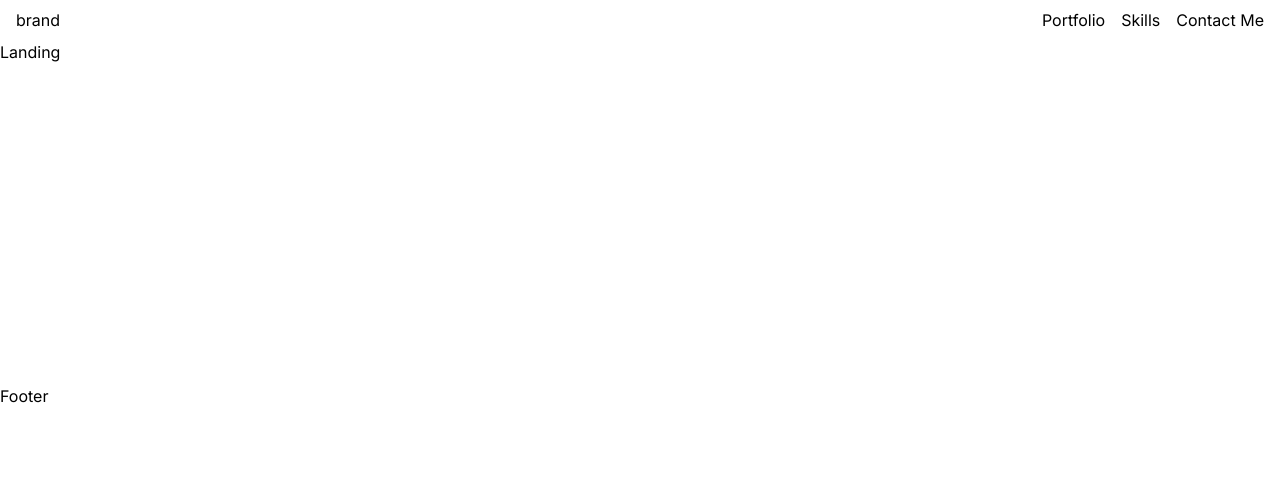
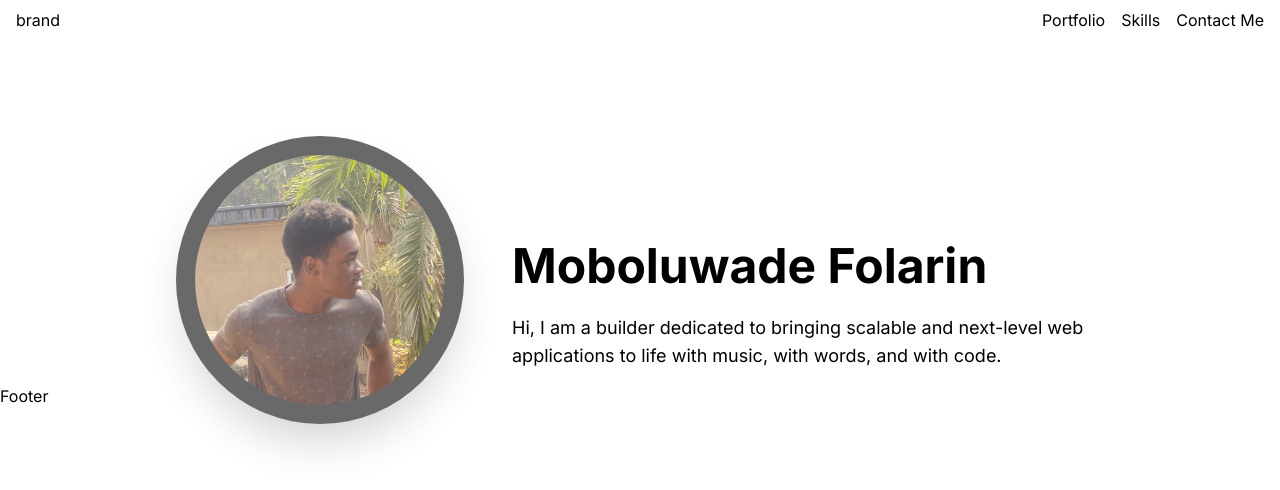
Before and after one commit to moboluwade/portfolio, a Next.js app: page / in a window 1280 px wide. Shown: the top 490 px of the page. Built offline with nearby package versions, Linux system fonts and the light colour scheme.

Commit message:
style(landing): style layout on landing page

```diff
--- a/src/app/components/Landing/Landing.tsx
+++ b/src/app/components/Landing/Landing.tsx
@@ -1,8 +1,23 @@
+import Image from 'next/image'
 import React from 'react'
 
 const Landing = () => {
   return (
-    <div>Landing</div>
+    <div className='px-4 pt-24 md:px-12 flex flex-col justify-center'>
+      <div className=' flex flex-col md:flex-row justify-center gap-12 md:px-8 lg:px-32'>
+        <div>
+          <div className=' w-[18rem] h-[18rem] rounded-full bg-[#444] shadow-2xl opacity-80 flex flex-row justify-center content-center'>
+            <Image className='rounded-full m-auto' src="/profile.jpg" width={250} height={250} alt="mob's profile" />
+          </div>
+        </div>
+        <div className='flex flex-col justify-center gap-6'>
+          <h4 className='font-normal md:text-xl text-white opacity-50'>Full Stack JavaScript Web Developer</h4>
+          <h2 className='md:text-5xl font-bold'>Moboluwade Folarin</h2>
+          <h4 className='md:text-lg'>Hi, I am a builder dedicated to bringing scalable and next-level web applications to life with music, with words, and with code.</h4>
+          {/* <h3>Let`&apos;`s Build!</h3> */}
+        </div>
+      </div>
+    </div>
   )
 }
 
--- a/src/app/layout.tsx
+++ b/src/app/layout.tsx
@@ -20,6 +20,7 @@ export default function RootLayout({
     <html lang="en">
       <body className={inter.className}>
         <ThemeContext>
+          {/* px-4 */}
           <Header />
           {children}
           <Footer />
```
Also changed, not shown: public/profile.jpg (added).
